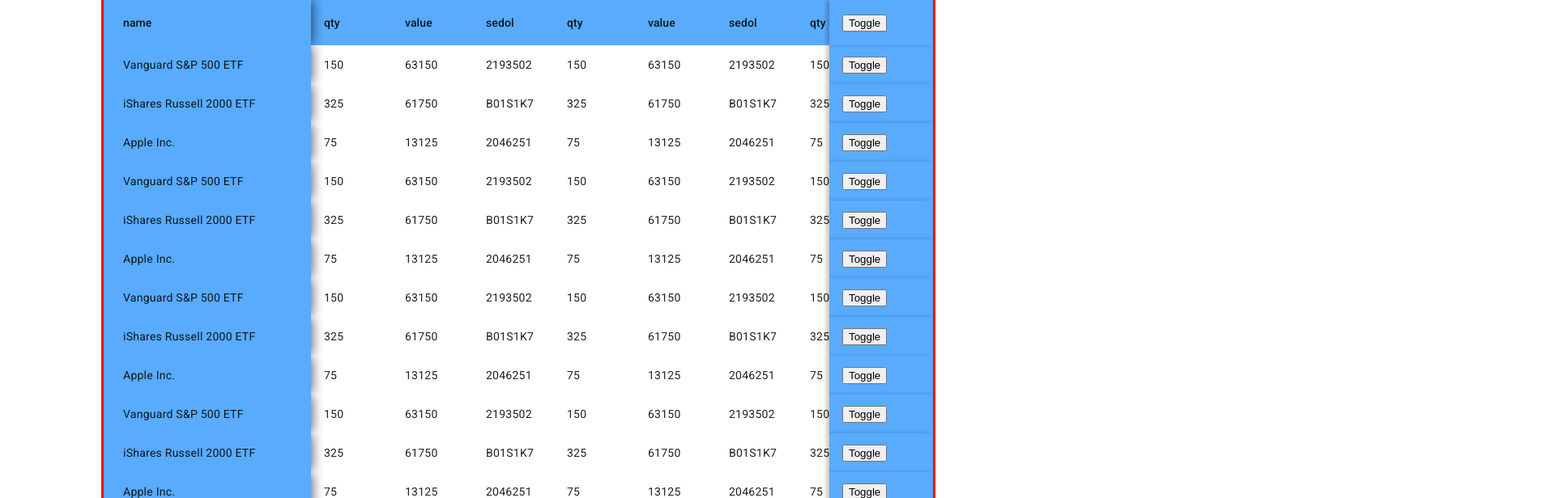
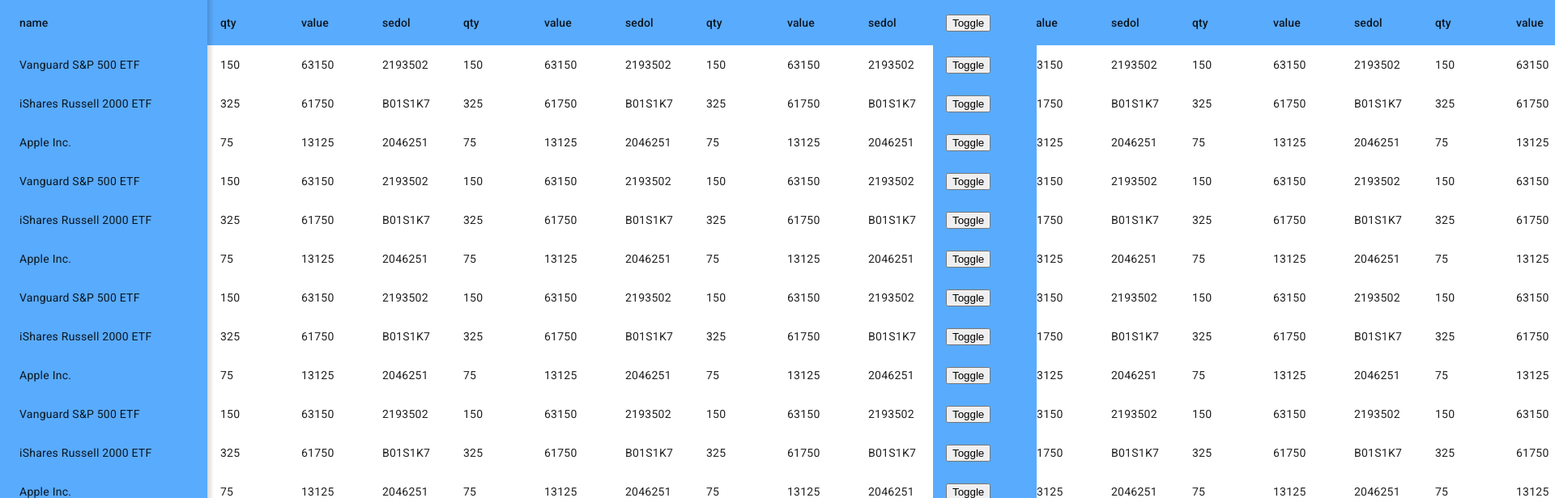
Before and after one commit to pushkar-ltim/material-test, an Angular app: page / in a window 1280 px wide. Shown: the top 616 px of the page at 81% size, 1920 px wide, since content can reach past the window. Built offline with nearby package versions, Linux system fonts and the light colour scheme.

Commit message:
working changes for uniform shadow on the first sticky column

```diff
--- a/src/app/material-table-practice/material-table-practice.component.html
+++ b/src/app/material-table-practice/material-table-practice.component.html
@@ -1,14 +1,10 @@
-<div class="parent-parent-container">
-    <section class="parent-container">
-        <section class="holdings-table-container ">
-            <div class="table-scroll-wrapper">
 <mat-table [dataSource]="dataSource" multiTemplateDataRows [trackBy]="trackByFn">
 
     <ng-container [matColumnDef]="'name'" sticky>
         <mat-header-cell *matHeaderCellDef>
             name
         </mat-header-cell>
-                        <mat-cell *matCellDef="let holdingRow">
+        <mat-cell *matCellDef="let holdingRow" class="shadow-test">
             {{ holdingRow.name }}
         </mat-cell>
     </ng-container>
@@ -38,9 +34,3 @@
     <mat-row *matRowDef="let row; columns: displayedColumns;" (click)="toggleRow(row)"></mat-row>
 
 </mat-table>
-            </div>
-
-
-        </section>
-    </section>
-</div>
--- a/src/app/material-table-practice/material-table-practice.component.scss
+++ b/src/app/material-table-practice/material-table-practice.component.scss
@@ -20,32 +20,27 @@
 
 .mat-column-toggleAction {
     min-width: 10vw;
-    filter: drop-shadow(-4px 0 2px rgba(0, 0, 0, 0.2));
 }
 
 .mat-column-name {
+    position: relative;
+    overflow: visible;
     min-width: 20vw;
-    box-shadow: 0 0 15px rgba(0,0,0,0.75);
-    clip-path: inset(0 -15px 0 0);
 }
 
-.parent-container {
-  max-width: 100%;
+
+.mat-column-name::after {
+  content: '';
+  position: absolute;
+  top: 0;
+  bottom: 0;
+  left: 100%;
+  width: 8px;
+  background: linear-gradient(
+    to right,
+    rgba(0, 0, 0, 0.15), // Start color (darker)
+    rgba(0, 0, 0, 0)     // End color (fully transparent)
+  );
+  pointer-events: none;
+
 }
-
-.parent-parent-container {
-  margin-left: 10vw;
-  margin-right: 10vw;
-}
-
-.holdings-table-container {
-  position: relative;
-}
-
-.table-scroll-wrapper {
-  overflow-x: auto;
-}
-
-.parent-parent-container, .parent-container, .holdings-table-container {
-  outline: 3px solid red;
-}
```
Lines whose indentation alone changed are shown as unchanged.
